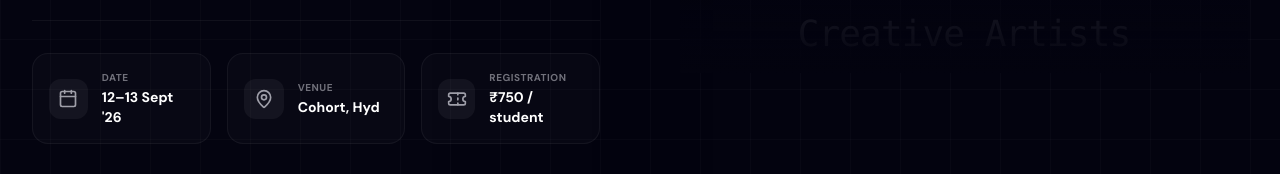
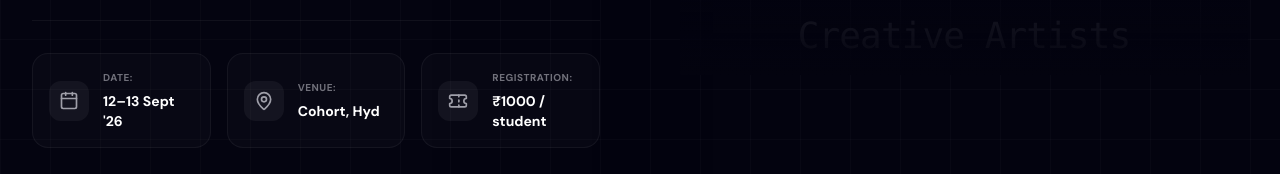
Before and after one commit to Levipasha/DESIGNTHON-2026, a Next.js app: page / in a window 1280 px wide. Shown: the part 626-800 px from the top of the page. Built offline with nearby package versions, Linux system fonts and the light colour scheme.

Commit message:
update code

```diff
--- a/src/app/dashboard/page.tsx
+++ b/src/app/dashboard/page.tsx
@@ -890,7 +890,7 @@ export default function UserDashboard() {
                 <div className="flex justify-between items-center text-left">
                   <div>
                     <p className="text-[9px] text-zinc-500 uppercase">Amount Paid</p>
-                    <p className="text-2xl font-extrabold text-white font-mono">₹{user.amountPaid || '750'}</p>
+                    <p className="text-2xl font-extrabold text-white font-mono">₹{user.amountPaid || '1000'}</p>
                   </div>
                   {/* Event Check-in QR */}
                   <div className="h-20 w-20 bg-white p-1 rounded-xl shadow-lg border border-white/5">
--- a/src/app/login/page.tsx
+++ b/src/app/login/page.tsx
@@ -16,7 +16,7 @@ export default function LoginPage() {
   useEffect(() => {
     if (user) {
       if (user.role === 'admin') {
-        router.push('/admin');
+        router.push('/dashboard');
       } else if (user.paymentStatus !== 'paid') {
         router.push('/register');
       } else if (!user.teamId) {
@@ -67,12 +67,14 @@ export default function LoginPage() {
         login(data.token, data.user);
         setMessage({ text: 'Welcome back! Redirecting…', type: 'success' });
         setTimeout(() => {
-          const destination = data.user.role === 'admin'
-            ? '/admin'
-            : (data.user.paymentStatus !== 'paid'
+          if (data.user.role === 'admin') {
+            router.push('/dashboard');
+          } else {
+            const destination = data.user.paymentStatus !== 'paid'
               ? '/register'
-              : (!data.user.teamId ? '/get-in' : '/dashboard'));
-          router.push(destination);
+              : (!data.user.teamId ? '/get-in' : '/dashboard');
+            router.push(destination);
+          }
         }, 1000);
       } else {
         setMessage({ text: data.message || 'Google authentication failed.', type: 'error' });
@@ -144,13 +146,8 @@ export default function LoginPage() {
             {loading ? 'Signing in…' : 'Continue with Google'}
           </button>
 
-          {/* Divider note */}
           <p className="text-[10px] text-zinc-650 text-center mt-5 leading-relaxed">
-            New to DESIGNTHON? Google sign-in will guide you through registration.<br />
-            Admin panel is at{' '}
-            <a href="http://localhost:5173" target="_blank" className="text-zinc-500 hover:text-white transition-colors underline underline-offset-2">
-              localhost:5173
-            </a>
+            New to DESIGNTHON? Google sign-in will guide you through registration.
           </p>
         </div>
 
--- a/src/app/page.tsx
+++ b/src/app/page.tsx
@@ -96,7 +96,7 @@ const INCLUSIONS = [
 const FAQS = [
   { q: 'Can I participate individually?', a: 'Yes. Register individually first and then log in to create or join a team.' },
   { q: 'How many members are allowed?', a: 'Teams must consist of 3-4 members.' },
-  { q: 'Is the payment individual?', a: 'Yes. Every participant pays ₹750 separately. Every member must complete individual registration and payment before joining or creating a team.' },
+  { q: 'Is the payment individual?', a: 'Yes. Every participant pays ₹1000 separately. Every member must complete individual registration and payment before joining or creating a team.' },
   { q: 'Can I join a team after registering?', a: 'Yes. You can search for teams, enter a Team ID, or open an invite link.' },
   { q: 'Will certificates be provided?', a: 'Yes. Every participant receives a participation certificate.' },
   { q: 'Are beginners allowed?', a: 'Absolutely. Students from all skill levels and branches are welcome to learn and participate.' },
@@ -222,32 +222,32 @@ export default function LandingPage() {
             {/* Event Quick Info Cards */}
             <div className="pt-8 border-t border-white/5 grid grid-cols-1 sm:grid-cols-3 gap-4">
               <div className="group flex items-center gap-3.5 bg-white/[0.02] border border-white/5 hover:border-white/10 rounded-2xl p-4 transition-all duration-300 hover:bg-white/[0.04] hover:scale-[1.02] hover:shadow-lg hover:shadow-black/20 text-left">
-                <div className="flex items-center justify-center h-10 w-10 rounded-xl bg-white/5 text-zinc-400 group-hover:text-white transition-colors">
+                <div className="flex items-center justify-center h-10 w-10 rounded-xl bg-white/5 text-zinc-400 group-hover:text-white transition-colors flex-shrink-0">
                   <Calendar className="h-5 w-5" />
                 </div>
-                <div>
-                  <span className="text-[10px] text-zinc-500 uppercase tracking-wider font-bold block">Date</span>
-                  <span className="text-sm font-bold text-white mt-0.5 block">12–13 Sept '26</span>
+                <div className="flex flex-row items-baseline gap-1.5 flex-wrap">
+                  <span className="text-[10px] text-zinc-500 uppercase tracking-wider font-bold">Date:</span>
+                  <span className="text-sm font-bold text-white">12–13 Sept '26</span>
                 </div>
               </div>
 
               <div className="group flex items-center gap-3.5 bg-white/[0.02] border border-white/5 hover:border-white/10 rounded-2xl p-4 transition-all duration-300 hover:bg-white/[0.04] hover:scale-[1.02] hover:shadow-lg hover:shadow-black/20 text-left">
-                <div className="flex items-center justify-center h-10 w-10 rounded-xl bg-white/5 text-zinc-400 group-hover:text-white transition-colors">
+                <div className="flex items-center justify-center h-10 w-10 rounded-xl bg-white/5 text-zinc-400 group-hover:text-white transition-colors flex-shrink-0">
                   <MapPin className="h-5 w-5" />
                 </div>
-                <div>
-                  <span className="text-[10px] text-zinc-500 uppercase tracking-wider font-bold block">Venue</span>
-                  <span className="text-sm font-bold text-white mt-0.5 block">Cohort, Hyd</span>
+                <div className="flex flex-row items-baseline gap-1.5 flex-wrap">
+                  <span className="text-[10px] text-zinc-500 uppercase tracking-wider font-bold">Venue:</span>
+                  <span className="text-sm font-bold text-white">Cohort, Hyd</span>
                 </div>
               </div>
 
               <div className="group flex items-center gap-3.5 bg-white/[0.02] border border-white/5 hover:border-white/10 rounded-2xl p-4 transition-all duration-300 hover:bg-white/[0.04] hover:scale-[1.02] hover:shadow-lg hover:shadow-black/20 text-left">
-                <div className="flex items-center justify-center h-10 w-10 rounded-xl bg-white/5 text-zinc-400 group-hover:text-white transition-colors">
+                <div className="flex items-center justify-center h-10 w-10 rounded-xl bg-white/5 text-zinc-400 group-hover:text-white transition-colors flex-shrink-0">
                   <Ticket className="h-5 w-5" />
                 </div>
-                <div>
-                  <span className="text-[10px] text-zinc-500 uppercase tracking-wider font-bold block">Registration</span>
-                  <span className="text-sm font-bold text-white mt-0.5 block">₹750 / student</span>
+                <div className="flex flex-row items-baseline gap-1.5 flex-wrap">
+                  <span className="text-[10px] text-zinc-500 uppercase tracking-wider font-bold">Registration:</span>
+                  <span className="text-sm font-bold text-white">₹1000 / student</span>
                 </div>
               </div>
             </div>
@@ -526,7 +526,7 @@ export default function LandingPage() {
         <div className="grid grid-cols-1 sm:grid-cols-5 gap-4 max-w-5xl mx-auto text-left">
           {[
             { step: '1', title: 'Complete Registration', desc: 'Fill individual registration form.' },
-            { step: '2', title: 'Pay Registration Fee', desc: 'Pay ₹750 individual student fee.' },
+            { step: '2', title: 'Pay Registration Fee', desc: 'Pay ₹1000 individual student fee.' },
             { step: '3', title: 'Create or Join Team', desc: 'Form team of 3-4 members.' },
             { step: '4', title: 'Confirmation Receipt', desc: 'Download payment receipt pdf.' },
             { step: '5', title: 'Participate in Event', desc: 'Design prototypes at venue.' },
--- a/src/components/Navbar.tsx
+++ b/src/components/Navbar.tsx
@@ -43,7 +43,6 @@ export default function Navbar() {
     { label: 'Home', href: '/' },
     { label: 'Public Teams', href: '/teams' },
     ...(user ? [{ label: 'Dashboard', href: '/dashboard' }] : []),
-    ...(isAdmin ? [{ label: 'Admin', href: '/admin' }] : []),
   ];
 
   // Helper to match active tab index
@@ -395,18 +394,7 @@ export default function Navbar() {
               Dashboard
             </Link>
           )}
-          {isAdmin && (
-            <Link
-              href="/admin"
-              onClick={() => setMobileMenuOpen(false)}
-              className={`px-3 py-2 rounded-lg text-sm font-medium transition-colors flex items-center gap-2 text-white bg-white/5 border border-white/10 ${
-                pathname.startsWith('/admin') ? 'bg-white/10 text-white' : ''
-              }`}
-            >
-              <Shield className="h-4.5 w-4.5" />
-              Admin Panel
-            </Link>
-          )}
+
 
           {user ? (
             <div className="border-t border-white/5 pt-3 mt-1 flex flex-col gap-2">
```
Also changed, not shown: src/app/register/page.tsx (+6 -6 lines).
